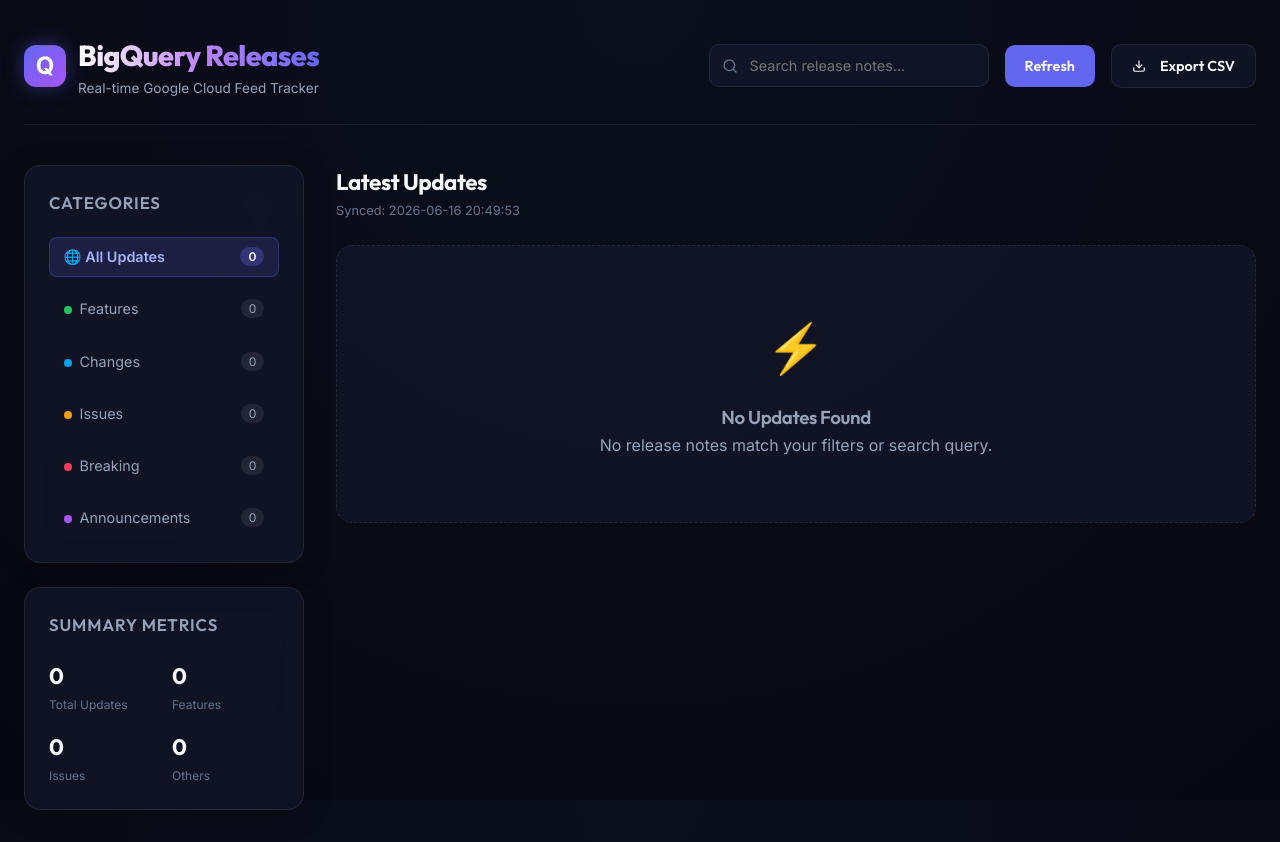
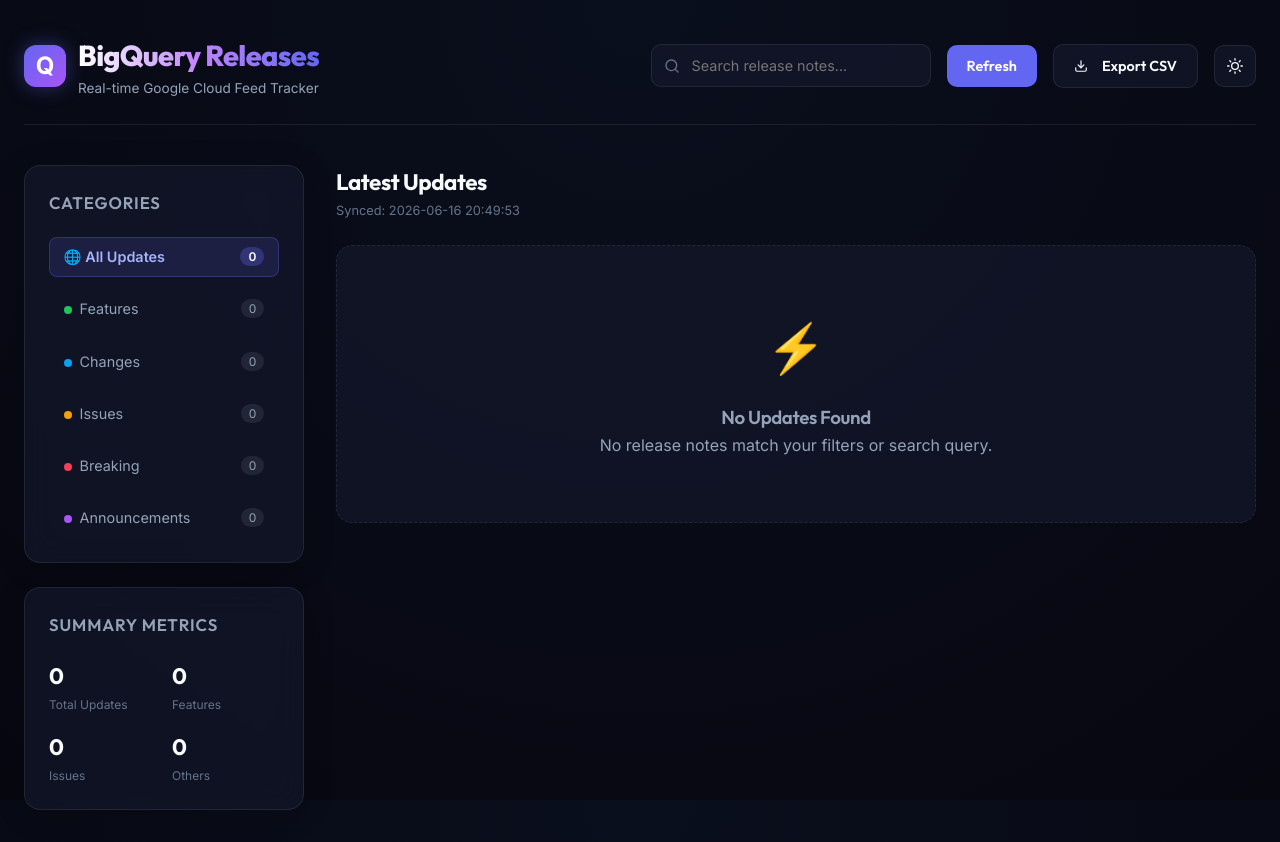
Before and after one commit to antoinebarberin/Antoine-event-talks-app, a Flask app: page / in a window 1280 px wide. Run offline with Flask 3, Linux system fonts and the light colour scheme; data that the repository does not hold is empty.

Commit message:
Implement Light/Dark mode switcher via CSS variable root swaps

```diff
--- a/static/css/style.css
+++ b/static/css/style.css
@@ -18,6 +18,14 @@
   --text-primary: #f8fafc;
   --text-secondary: #94a3b8;
   --text-muted: #64748b;
+  --text-body: #e2e8f0;
+
+  --dialog-bg: #0f172a;
+  --composer-bg: rgba(15, 23, 42, 0.5);
+  --brand-gradient: linear-gradient(to right, #ffffff, #c084fc, var(--primary));
+
+  --btn-secondary-bg: rgba(255, 255, 255, 0.06);
+  --btn-secondary-bg-hover: rgba(255, 255, 255, 0.12);
 
   /* Accent Colors */
   --primary: #6366f1; /* Indigo */
--- a/static/js/main.js
+++ b/static/js/main.js
@@ -383,8 +383,56 @@
   }
 }
 
+// Theme Toggle Functionality
+function initTheme() {
+  const savedTheme = localStorage.getItem('theme') || 'dark';
+  document.body.setAttribute('data-theme', savedTheme);
+  updateThemeIcon(savedTheme);
+}
+
+function toggleTheme() {
+  const currentTheme = document.body.getAttribute('data-theme') || 'dark';
+  const newTheme = currentTheme === 'dark' ? 'light' : 'dark';
+  document.body.setAttribute('data-theme', newTheme);
+  localStorage.setItem('theme', newTheme);
+  updateThemeIcon(newTheme);
+  showToast(`Mode ${newTheme === 'dark' ? 'sombre' : 'clair'} activé !`);
+}
+
+function updateThemeIcon(theme) {
+  const themeIcon = document.getElementById('theme-icon');
+  if (!themeIcon) return;
+
+  if (theme === 'light') {
+    // Show Moon icon (to switch to dark mode)
+    themeIcon.innerHTML = `<path d="M21 12.79A9 9 0 1 1 11.21 3 7 7 0 0 0 21 12.79z"></path>`;
+  } else {
+    // Show Sun icon (to switch to light mode)
+    themeIcon.innerHTML = `
+      <circle cx="12" cy="12" r="5"></circle>
+      <line x1="12" y1="1" x2="12" y2="3"></line>
+      <line x1="12" y1="21" x2="12" y2="23"></line>
+      <line x1="4.22" y1="4.22" x2="5.64" y2="5.64"></line>
+      <line x1="18.36" y1="18.36" x2="19.78" y2="19.78"></line>
+      <line x1="1" y1="12" x2="3" y2="12"></line>
+      <line x1="21" y1="12" x2="23" y2="12"></line>
+      <line x1="4.22" y1="19.78" x2="5.64" y2="18.36"></line>
+      <line x1="18.36" y1="5.64" x2="19.78" y2="4.22"></line>
+    `;
+  }
+}
+
 // Event Listeners
 document.addEventListener('DOMContentLoaded', () => {
+  // Initialize theme
+  initTheme();
+
+  // Theme toggle button action
+  const btnThemeToggle = document.getElementById('btn-theme-toggle');
+  if (btnThemeToggle) {
+    btnThemeToggle.addEventListener('click', toggleTheme);
+  }
+
   // Initial load
   fetchReleaseNotes();
 
--- a/templates/index.html
+++ b/templates/index.html
@@ -44,6 +44,22 @@
         <button id="btn-export-csv" class="btn btn-secondary" aria-label="Export all data to CSV">
           <svg width="14" height="14" viewBox="0 0 24 24" fill="none" stroke="currentColor" stroke-width="2" stroke-linecap="round" stroke-linejoin="round" style="margin-right: 6px;"><path d="M21 15v4a2 2 0 0 1-2 2H5a2 2 0 0 1-2-2v-4"></path><polyline points="7 10 12 15 17 10"></polyline><line x1="12" y1="15" x2="12" y2="3"></line></svg>
           <span id="export-csv-text">Export CSV</span>
+        </button>
+
+        <!-- Theme Toggle Button -->
+        <button id="btn-theme-toggle" class="btn btn-secondary" aria-label="Toggle color theme" style="padding: 0.75rem;">
+          <svg id="theme-icon" width="16" height="16" viewBox="0 0 24 24" fill="none" stroke="currentColor" stroke-width="2" stroke-linecap="round" stroke-linejoin="round">
+            <!-- Default is Sun icon for switching to light mode -->
+            <circle cx="12" cy="12" r="5"></circle>
+            <line x1="12" y1="1" x2="12" y2="3"></line>
+            <line x1="12" y1="21" x2="12" y2="23"></line>
+            <line x1="4.22" y1="4.22" x2="5.64" y2="5.64"></line>
+            <line x1="18.36" y1="18.36" x2="19.78" y2="19.78"></line>
+            <line x1="1" y1="12" x2="3" y2="12"></line>
+            <line x1="21" y1="12" x2="23" y2="12"></line>
+            <line x1="4.22" y1="19.78" x2="5.64" y2="18.36"></line>
+            <line x1="18.36" y1="5.64" x2="19.78" y2="4.22"></line>
+          </svg>
         </button>
       </div>
     </header>
```
Also changed, not shown: other parts of static/css/style.css (+36 -7 lines).
